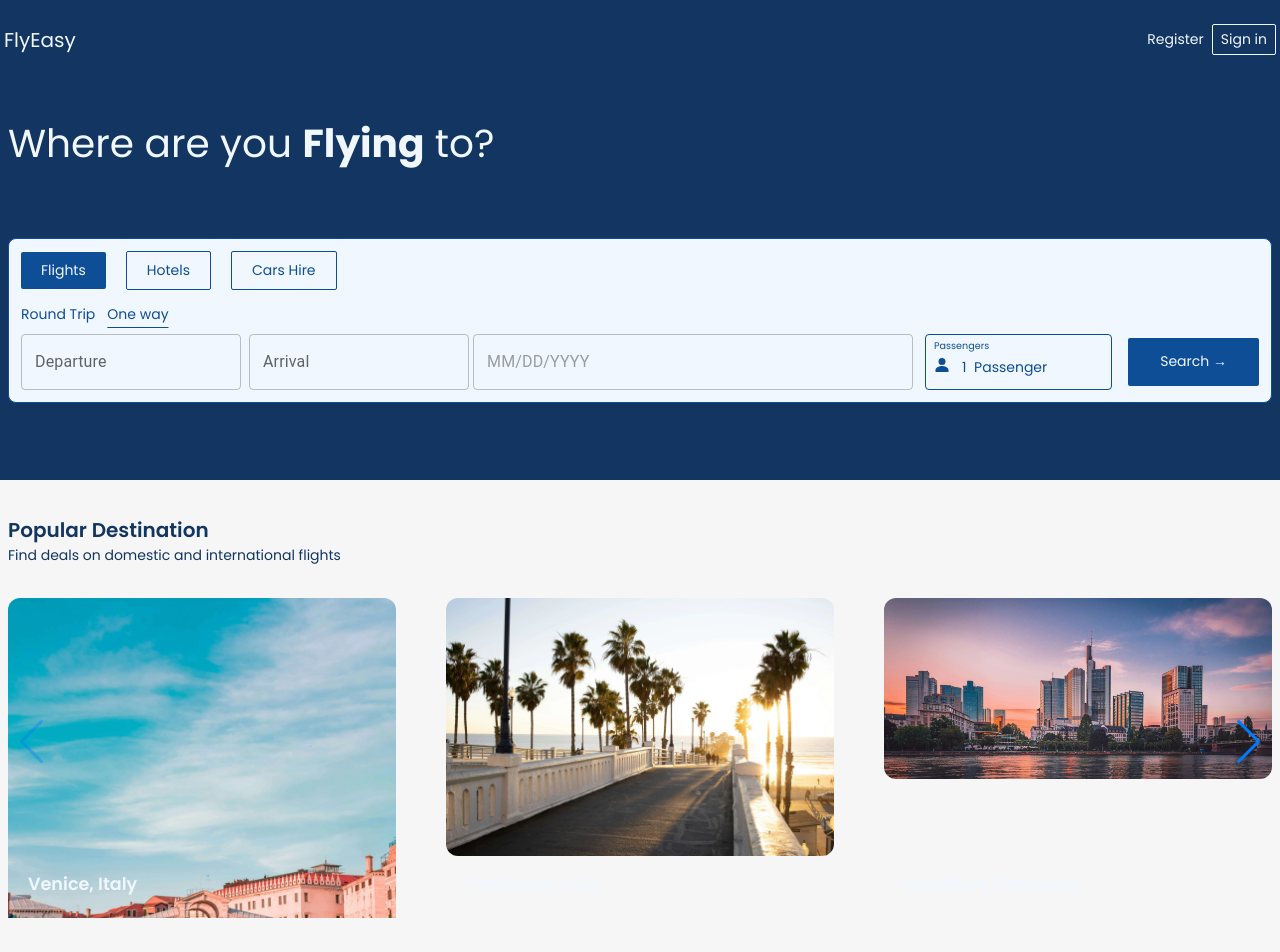
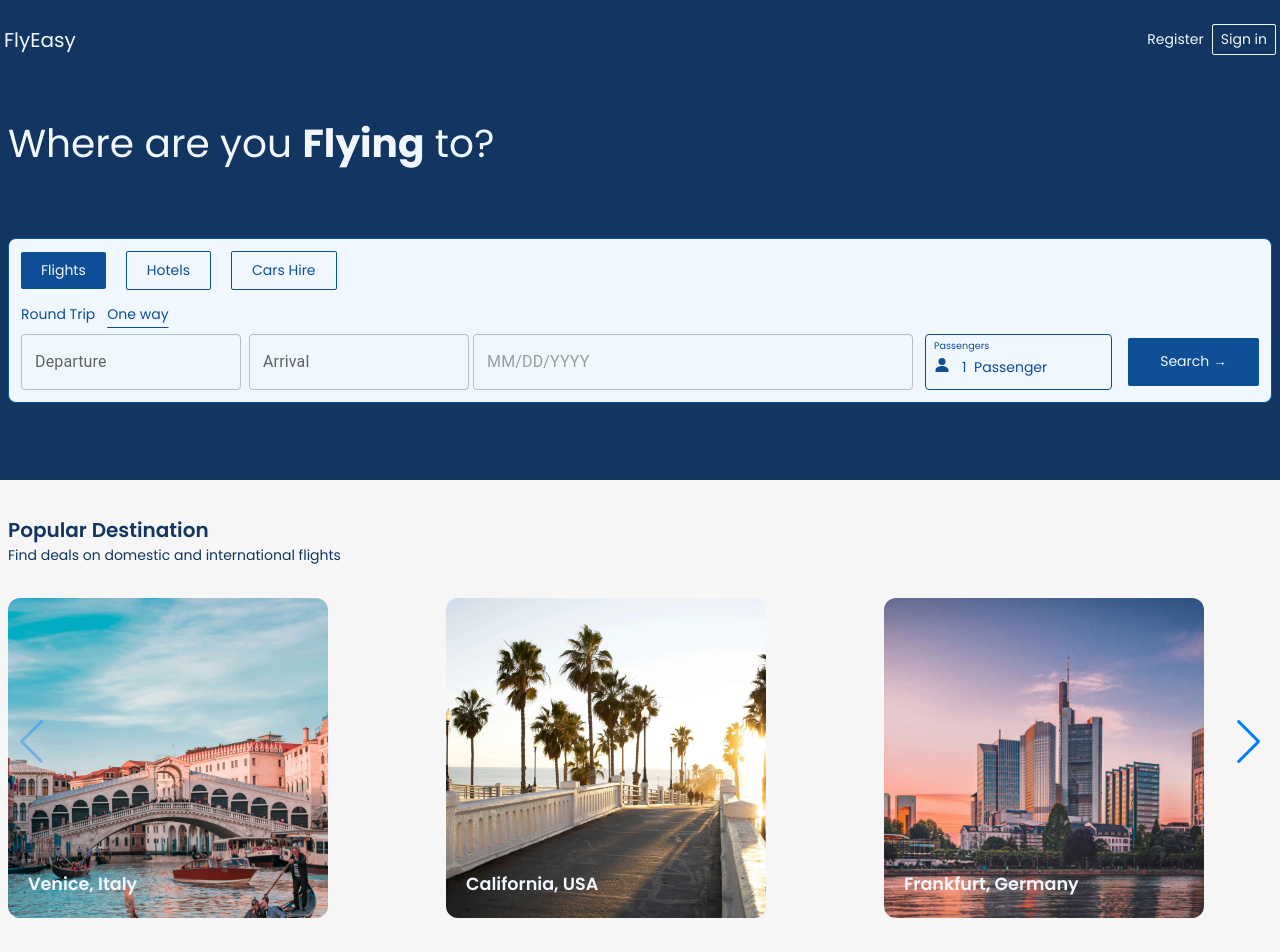
Before and after one commit to martin2986/flight-booking, a React (Vite) app in the folder frontend/: page / in a window 1280 px wide. Shown: the top 952 px of the page. Built offline with nearby package versions, Linux system fonts and the light colour scheme; no server answers.

Commit message:
optimised image

```diff
--- a/frontend/src/components/PopularDestination/Card.tsx
+++ b/frontend/src/components/PopularDestination/Card.tsx
@@ -19,25 +19,33 @@ const Card: FC<CardProps> = ({ image, country, hash }) => {
     img.src = image;
   }, [image]);
   return (
-    <div className="h-40 md:h-80 cursor-pointer mt-8 relative">
+    <>
+      <div className="h-40 md:h-80 w-80 cursor-pointer mt-8 relative">
         {!imageLoaded && (
-        <Blurhash hash={hash} resolutionX={32} height={320} width={390} resolutionY={2} punch={1} />
+          <Blurhash
+            hash={hash}
+            resolutionX={32}
+            height={320}
+            width={390}
+            resolutionY={2}
+            punch={1}
+          />
         )}
-
         {imageLoaded && (
           <LazyLoadImage
+            onLoad={() => setImageLoaded(true)}
+            className="h-40 md:h-80 w-80 object-cover rounded-xl hover:scale-105 transition-all duration-300"
             alt={country}
             src={image}
-          onLoad={() => setImageLoaded(true)}
-          className="w-full h-full  object-cover rounded-xl hover:scale-105 transition-all duration-300"
             loading="lazy"
             effect="blur"
           />
         )}
+      </div>
       <h4 className="text-sm md:text-base text-base-light font-semibold mt-1 absolute bottom-5 left-5">
         {country}
       </h4>
-    </div>
+    </>
   );
 };
 
```
Lines whose indentation alone changed are shown as unchanged.
